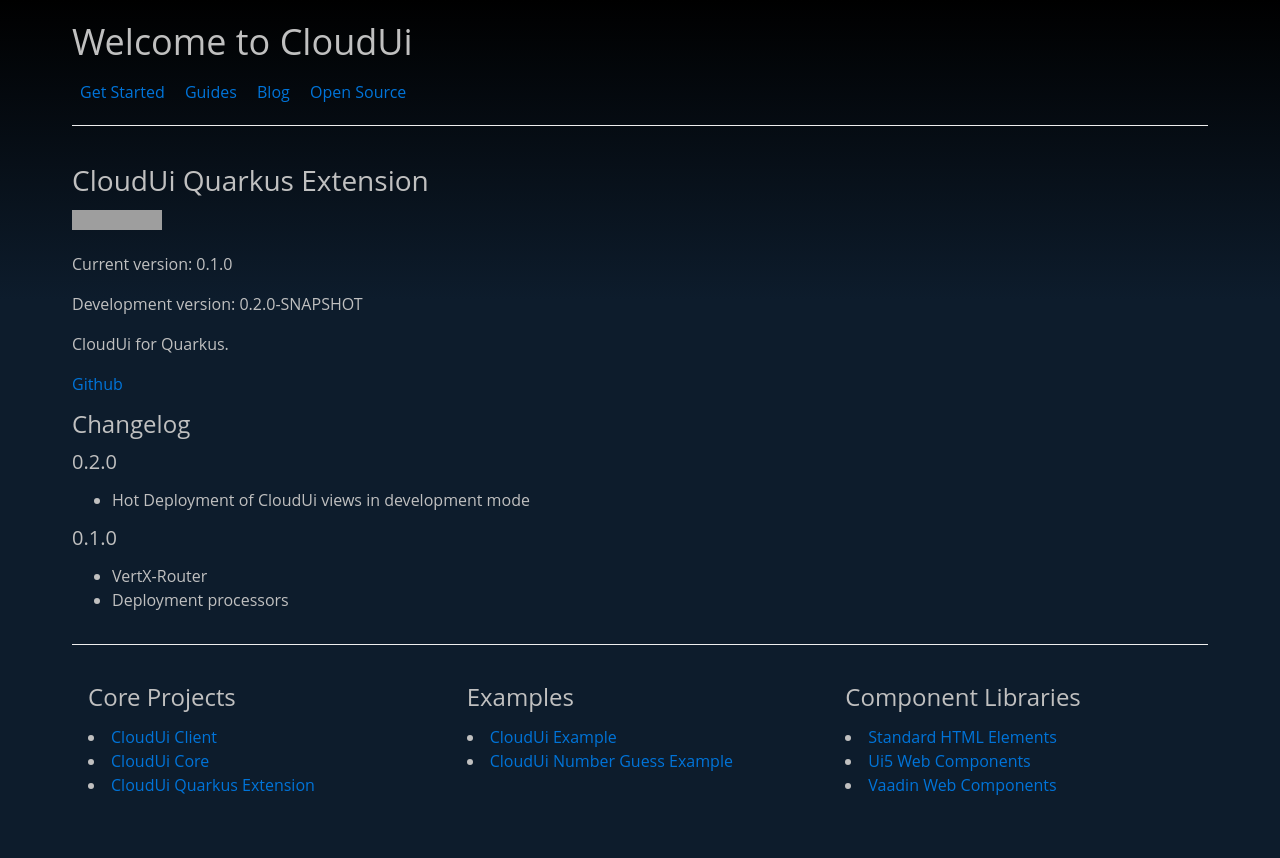
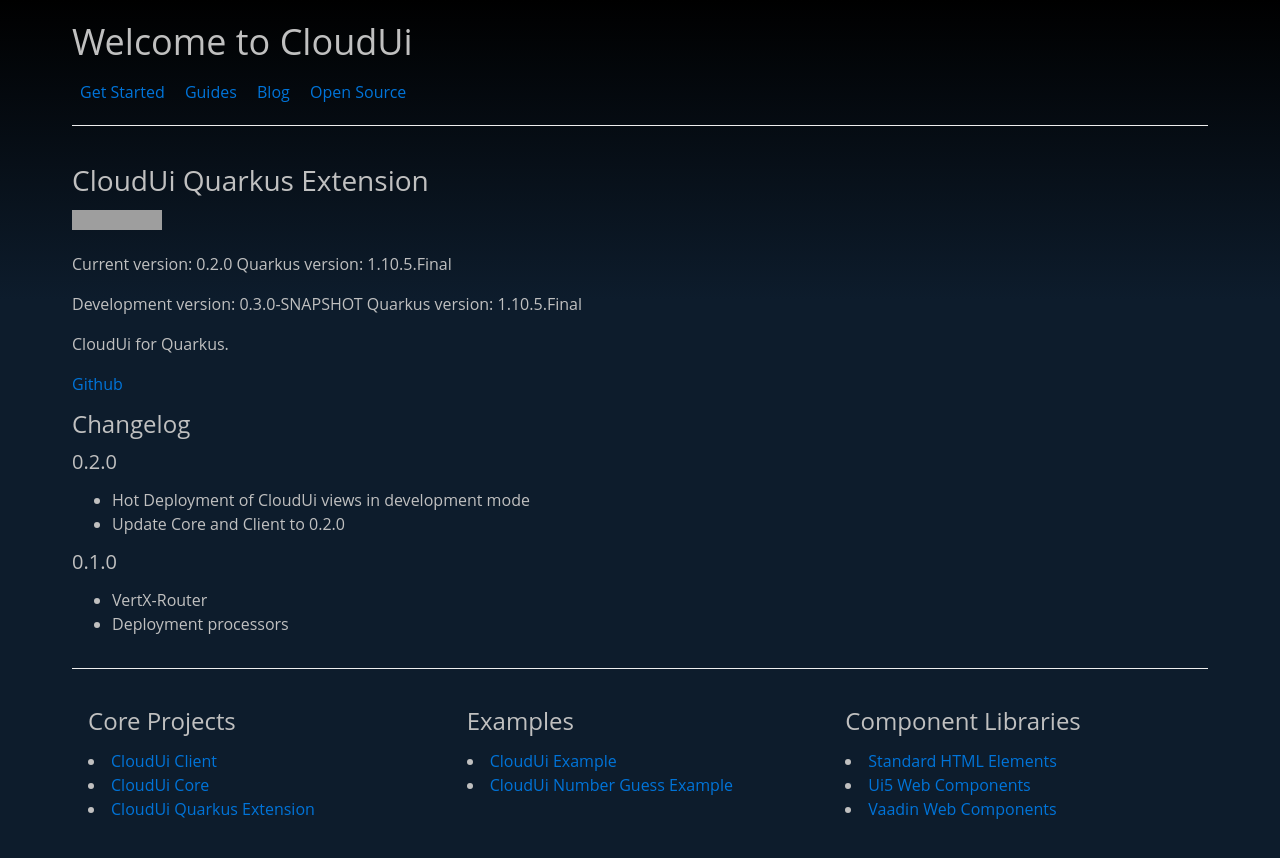
Before and after one commit to klenkes74/cloud-ui, a Jekyll site: the page built from _core_projects/quarkus_extension.md, in a window 1280 px wide. Shown: the top 858 px of the page. Built offline with Jekyll 4.4.1, drawn with Linux system fonts in a browser that asks for light colours; grey boxes are pictures that could not be loaded.

Commit message:
release 0.2.0

```diff
--- a/_core_projects/quarkus_extension.md
+++ b/_core_projects/quarkus_extension.md
@@ -7,9 +7,11 @@ layout: page
 
 ![Build and Deploy](https://github.com/moewes/cloud-ui-quarkus/workflows/Build%20and%20Deploy/badge.svg)
 
-Current version: 0.1.0
+Current version: 0.2.0
+Quarkus version: 1.10.5.Final
 
-Development version: 0.2.0-SNAPSHOT
+Development version: 0.3.0-SNAPSHOT
+Quarkus version: 1.10.5.Final
 
 CloudUi for Quarkus.
 
@@ -20,6 +22,7 @@ CloudUi for Quarkus.
 ##### 0.2.0
 
 * Hot Deployment of CloudUi views in development mode
+* Update Core and Client to 0.2.0
 
 ##### 0.1.0
 
```
Also changed, not shown: _core_projects/client.md (+4 -2 lines), _core_projects/core.md (+8 -2 lines).
